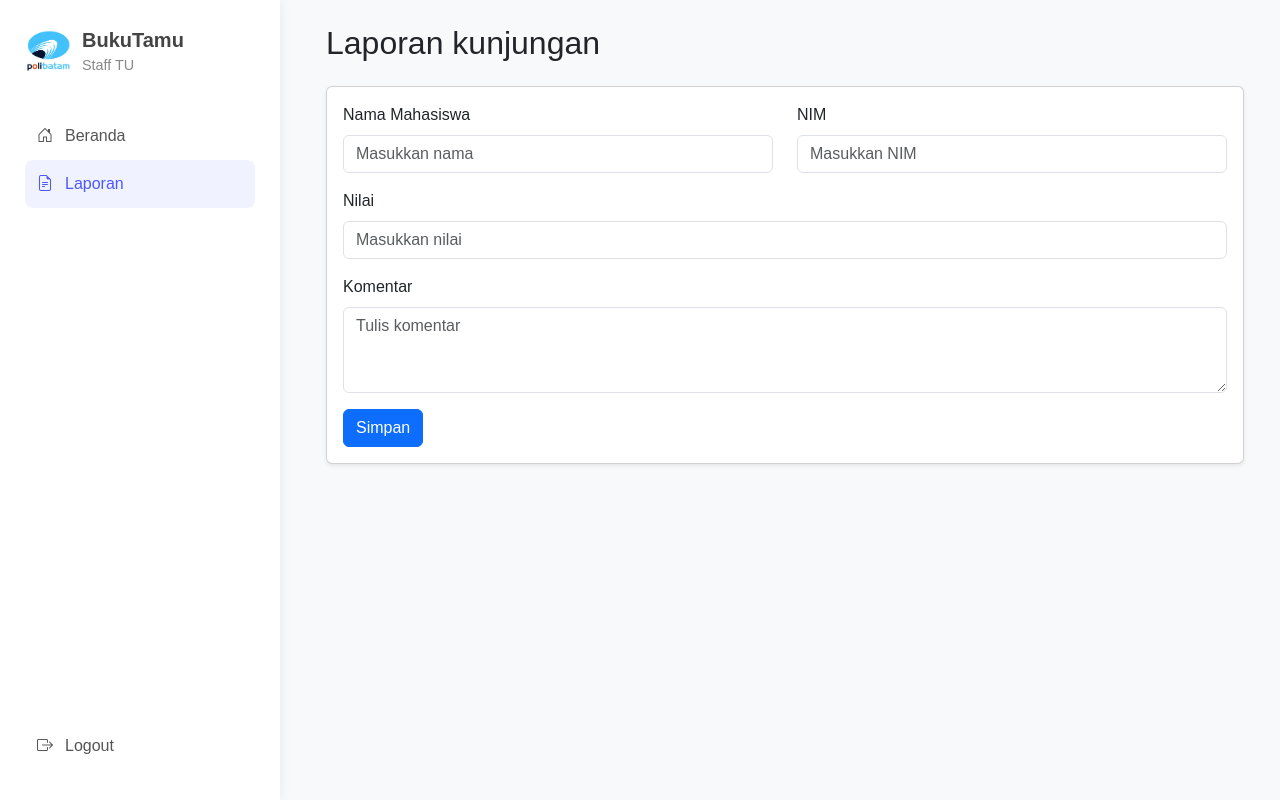
After one commit to LuluKhaira/Buku-Tamu, a PHP site: page /dashboard_staffTU/laporan.php in a window 1280 px wide. The commit adds this page. Run offline with PHP 8.4, Linux system fonts and the light colour scheme.

Commit message:
sidebar, index, tambah

```diff
--- /dev/null
+++ b/Nav_Side_Bar/sidebar.css
@@ -0,0 +1,62 @@
+body {
+  background-color: #f5f6fa;
+  font-family: 'Poppins', sans-serif;
+}
+
+.sidebar {
+  width: 280px; /* Lebar diperbesar */
+  height: 100vh;
+  background-color: #fff;
+  padding: 25px;
+  box-shadow: 2px 0 10px rgba(0, 0, 0, 0.05);
+}
+
+.brand-section {
+  display: flex;
+  align-items: center;
+  gap: 12px;
+  margin-bottom: 35px;
+}
+
+.brand-section img {
+  width: 45px;
+  height: 45px;
+  object-fit: cover;
+
+}
+
+.brand-text .brand {
+  font-size: 1.25rem;
+  font-weight: 600;
+  color: #444;
+  margin: 0;
+}
+
+.brand-text .role {
+  font-size: 0.9rem;
+  color: #888;
+  margin: 0;
+}
+
+.sidebar .nav-link {
+  color: #555;
+  font-weight: 500;
+  display: flex;
+  align-items: center;
+  gap: 12px;
+  padding: 12px;
+  border-radius: 8px;
+  transition: all 0.2s ease;
+}
+
+.sidebar .nav-link:hover,
+.sidebar .nav-link.active {
+  background-color: #f0f3ff;
+  color: #4c57ff;
+}
+
+.sidebar .logout {
+  position: absolute;
+  bottom: 30px;
+  width: 230px;
+}
--- /dev/null
+++ b/Nav_Side_Bar/sidebar.php
@@ -0,0 +1,49 @@
+<!DOCTYPE html>
+<html lang="en">
+
+<head>
+  <meta charset="UTF-8">
+  <meta name="viewport" content="width=device-width, initial-scale=1.0">
+  <title>Sidebar</title>
+  <link href="https://cdn.jsdelivr.net/npm/bootstrap@5.3.2/dist/css/bootstrap.min.css" rel="stylesheet">
+  <link href="https://cdn.jsdelivr.net/npm/bootstrap-icons@1.11.1/font/bootstrap-icons.css" rel="stylesheet">
+  <link rel="stylesheet" href="../Nav_Side_Bar/sidebar.css"> <!-- Hubungkan CSS eksternal -->
+</head>
+
+<?php
+// Tangkap nama file saat ini
+$current_page = basename($_SERVER['PHP_SELF']);
+?>
+
+<body>
+  <div class="sidebar d-flex flex-column position-relative">
+    <div>
+      <!-- Bagian Logo + Judul -->
+      <div class="brand-section">
+        <img src="../foto/logo_polibatam.png" alt="Logo"> <!-- Ganti dengan path logo kamu -->
+        <div class="brand-text">
+          <p class="brand">BukuTamu</p>
+          <p class="role">Staff TU</p>
+        </div>
+      </div>
+
+      <!-- Menu -->
+      <a href="../dashboard_staffTU/beranda.php"
+        class="nav-link <?= ($current_page == 'beranda.php') ? 'active' : '' ?>">
+        <i class="bi bi-house-door"></i> Beranda
+      </a>
+
+      <a href="../dashboard_staffTU/laporan.php"
+        class="nav-link <?= ($current_page == 'laporan.php') ? 'active' : '' ?>">
+        <i class="bi bi-file-earmark-text"></i> Laporan
+      </a>
+    </div>
+
+    <!-- Logout -->
+    <div class="logout">
+      <a href="../index.php" class="nav-link"><i class="bi bi-box-arrow-right"></i>Logout</a>
+    </div>
+  </div>
+</body>
+
+</html>
--- /dev/null
+++ b/dashboard_staffTU/laporan.php
@@ -0,0 +1,57 @@
+<!DOCTYPE html>
+<html lang="en">
+
+<head>
+  <meta charset="UTF-8">
+  <meta name="viewport" content="width=device-width, initial-scale=1.0">
+  <title>Penilaian Mahasiswa</title>
+  <link href="https://cdn.jsdelivr.net/npm/bootstrap@5.3.0-alpha1/dist/css/bootstrap.min.css" rel="stylesheet">
+</head>
+
+<body class="bg-light d-flex">
+
+  <!-- Sidebar -->
+  <?php include '../Nav_Side_Bar/sidebar.php'; ?>
+
+  <!-- Konten Utama -->
+  <div class="flex-grow-1 p-4" style="margin-left:10px;">
+    <!-- margin-left:280px biar gak ketimpa sidebar -->
+
+    <div class="container-fluid">
+      <h2 class="mb-4">Laporan kunjungan</h2>
+
+      <div class="card shadow-sm">
+        <div class="card-body">
+          <form>
+            <div class="row mb-3">
+              <div class="col-md-6">
+                <label class="form-label">Nama Mahasiswa</label>
+                <input type="text" class="form-control" placeholder="Masukkan nama">
+              </div>
+              <div class="col-md-6">
+                <label class="form-label">NIM</label>
+                <input type="text" class="form-control" placeholder="Masukkan NIM">
+              </div>
+            </div>
+
+            <div class="mb-3">
+              <label class="form-label">Nilai</label>
+              <input type="number" class="form-control" placeholder="Masukkan nilai">
+            </div>
+
+            <div class="mb-3">
+              <label class="form-label">Komentar</label>
+              <textarea class="form-control" rows="3" placeholder="Tulis komentar"></textarea>
+            </div>
+
+            <button type="submit" class="btn btn-primary">Simpan</button>
+          </form>
+        </div>
+      </div>
+    </div>
+  </div>
+
+  <script src="https://cdn.jsdelivr.net/npm/bootstrap@5.3.3/dist/js/bootstrap.bundle.min.js"></script>
+</body>
+
+</html>
--- a/index.php
+++ b/index.php
@@ -21,7 +21,6 @@
         rel="stylesheet" />
     <!-- Core theme CSS (includes Bootstrap)-->
     <link href="bootstrap/css/bootstrap.css" rel="stylesheet"/>
-
 </head>
 
 <body id="page-top">
@@ -29,7 +28,7 @@
     <nav class="navbar navbar-expand-lg navbar-light fixed-top shadow-sm" id="mainNav">
         <div class="container px-5">
 
-            <a class="navbar-brand fw-bold d-flex align-items-center" href="./table_dashboard/dashboard_admin.php">
+            <a class="navbar-brand fw-bold d-flex align-items-center" href="./dashboard_staffTU/beranda.php">
                 <img src="foto/logo_polibatam.png" alt="Logo" width="47" height="42" class="me-3">
                 Buku Tamu
             </a>
@@ -71,6 +70,7 @@
                         <h1 class="display-1 lh-1 mb-3">Buku Tamu Staff TU</h1>
                         <p class="lead fw-normal text-muted mb-5">Sistem pencatatan kehadiran yang modern dan efisien
                         </p>
+                        <a href="asset/tambah.php" class="btn btn-primary btn-lg ">Tambah Data</a>
                     </div>
                 </div>
                 <div class="col-lg-6">
```
Also changed, not shown: asset/tambah.php (added, +62 -0 lines), dashboard_staffTU/beranda.php (added, +57 -0 lines), table_dashboard/dashboard_admin.php (deleted, +0 -101 lines), table_dashboard/dashboard_pengunjung.php (deleted, +0 -137 lines), Nav_Side_Bar/navbar.css (added), Nav_Side_Bar/navbar.php (added).
